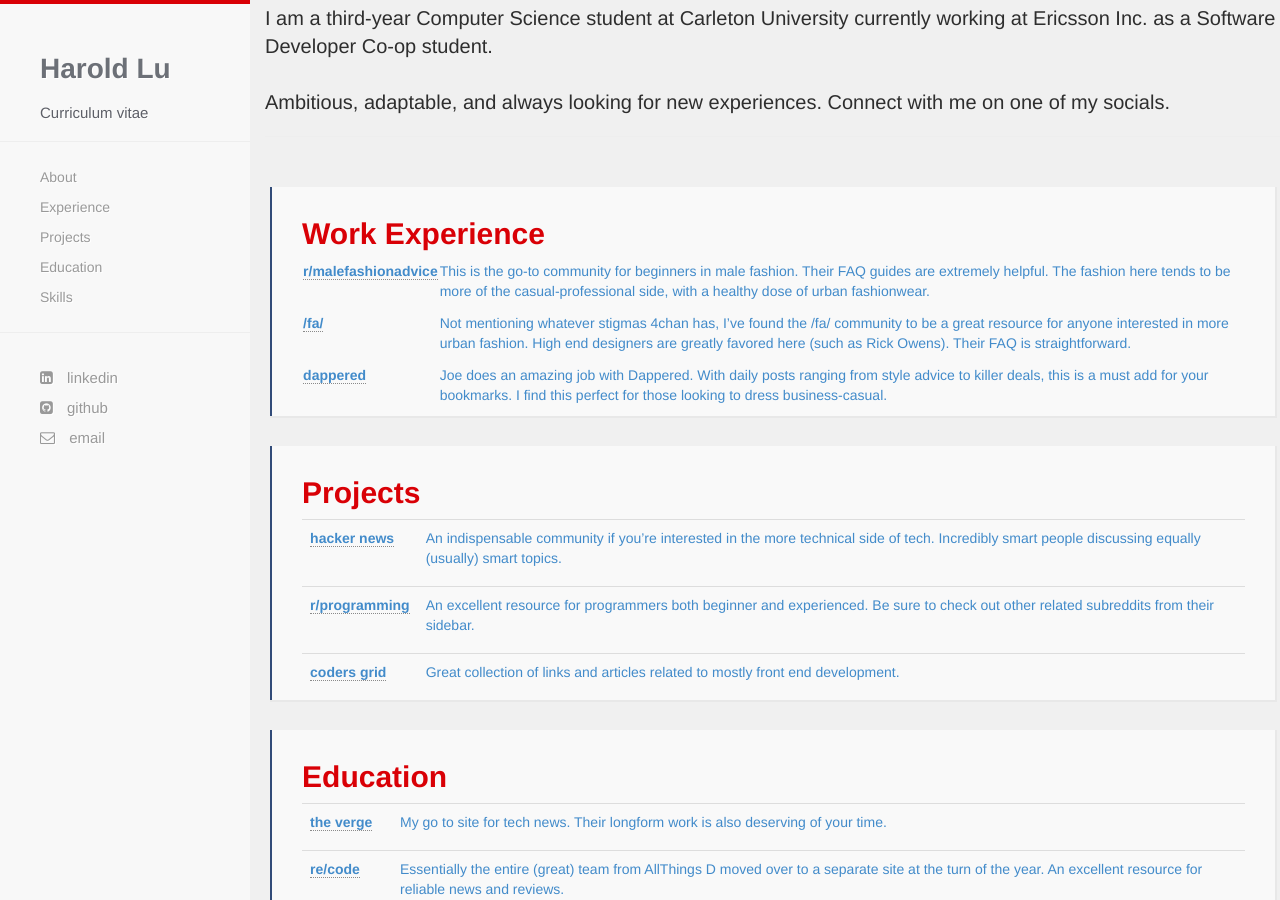
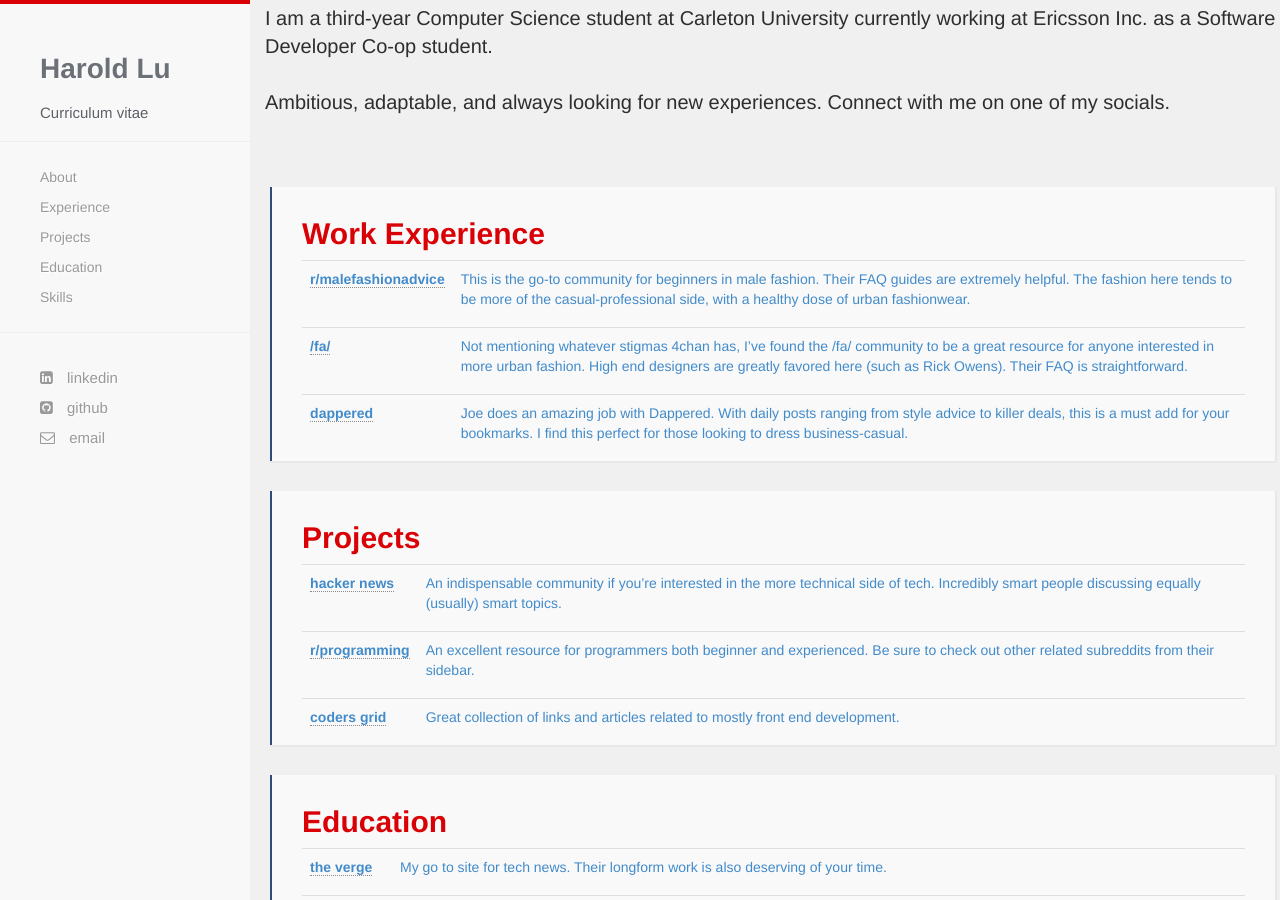
Before and after one commit to harold-lu/harold-lu.github.io, a Jekyll site: the page built from index.html, in a window 1280 px wide and 900 px high, scrolled down 814 px. Built offline with Jekyll 4.4.1, drawn with Linux system fonts in a browser that asks for light colours; nearby versions of some CDN libraries; some web fonts are replaced.

Commit message:
fill in content

```diff
--- a/index.html
+++ b/index.html
@@ -23,7 +23,7 @@
     <div id="article" class="content">
       <a name="fashion">
       <h2>Work Experience</h2>
-      <table>
+      <table class="table table">
         <tbody>
           <tr>
             <td valign="top" class="td2">
```
